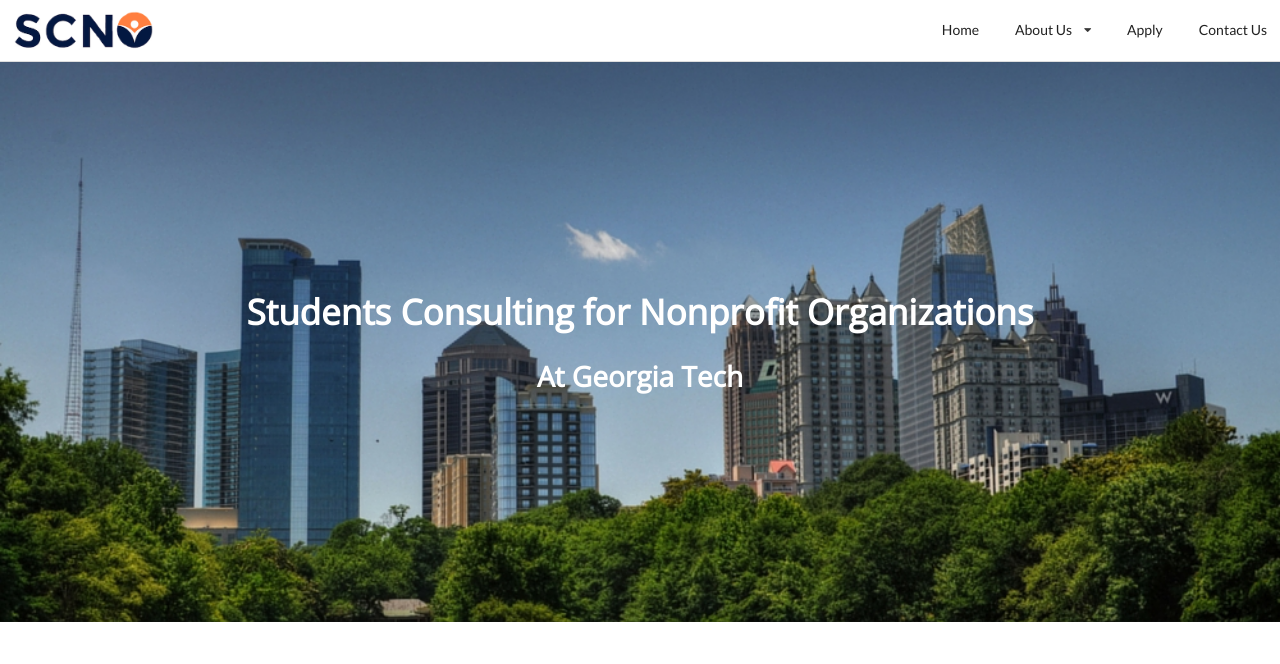
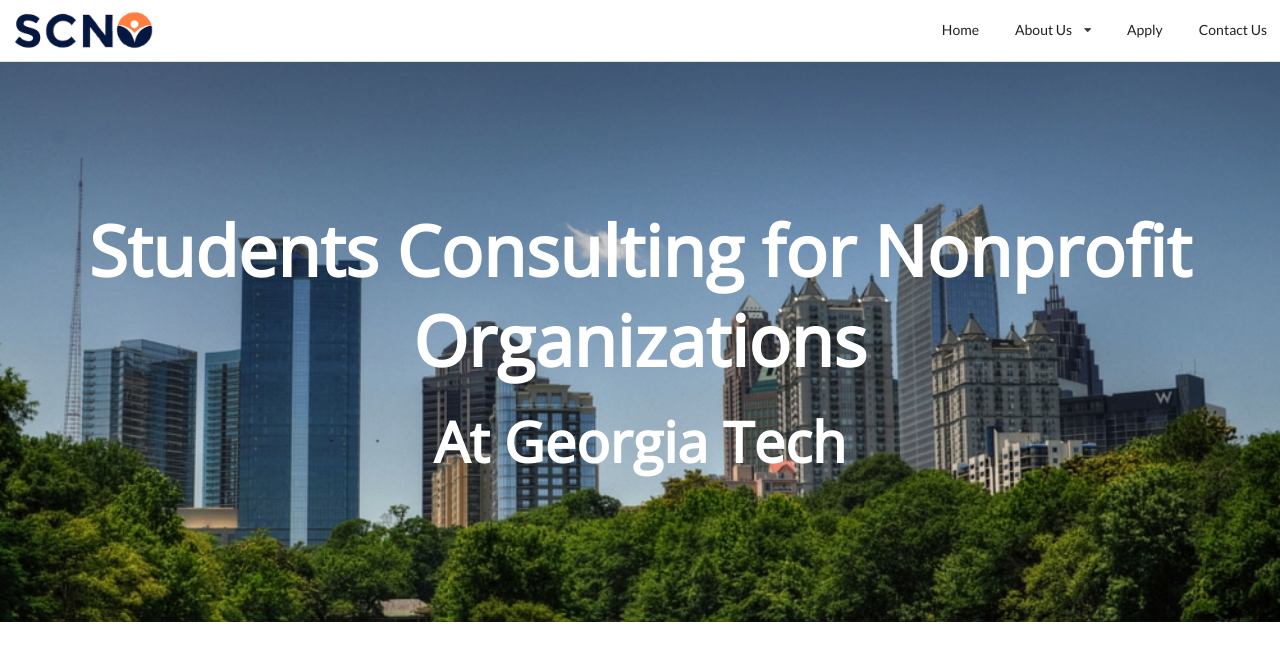
Before and after one commit to lsurasani/lsurasani.github.io, a PHP site: page / in a window 1280 px wide. Shown: the top 664 px of the page. Run offline with PHP 8.4, Linux system fonts and the light colour scheme; some libraries are stand-ins or nearby versions.

Commit message:
another attempt at increasing font size

```diff
--- a/index.php
+++ b/index.php
@@ -15,8 +15,8 @@
             <?php include "nav.html"; ?>
             <div class="ui vertical segment pic-header">
                 <div class="header">
-                    <h1>Students Consulting for Nonprofit Organizations</h1>
-                    <h2>At Georgia Tech</h2>
+                    <h1 style="font-size: 5em">Students Consulting for Nonprofit Organizations</h1>
+                    <h2 style="font-size: 4em">At Georgia Tech</h2>
                 </div>
             </div>
             <div class="ui vertical segment">
```
